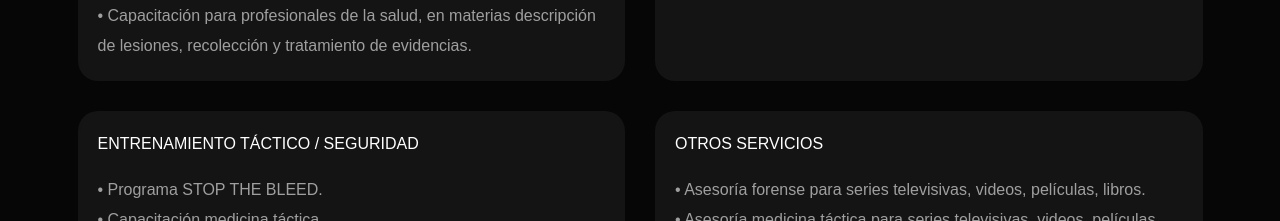
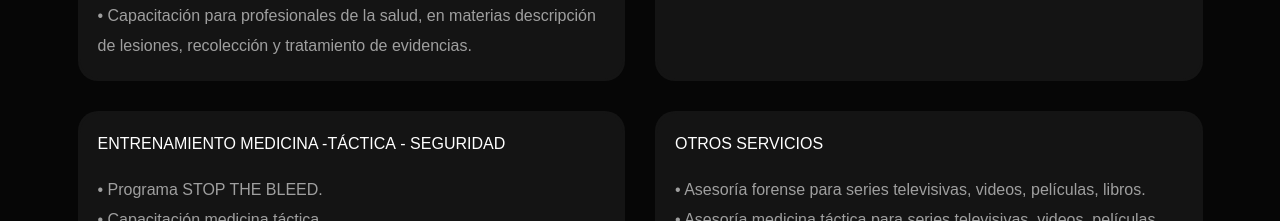
Before and after one commit to donosoproject/donosoproject.github.io, a plain HTML site: page index.html in a window 1280 px wide. Shown: the part 3660-3881 px from the top of the page. Drawn offline with Linux system fonts and the light colour scheme.

Commit message:
Update index.html

```diff
--- a/index.html
+++ b/index.html
@@ -246,7 +246,7 @@
                 </div>
                 <div class="col-lg-6 col-sm-6">
                     <div class="education-experience-card tmponhover tmp-scroll-trigger tmp-fade-in animation-order-2">
-                        <h4 class="edu-sub-title">ENTRENAMIENTO TÁCTICO / SEGURIDAD</h4>
+                        <h4 class="edu-sub-title">ENTRENAMIENTO MEDICINA -TÁCTICA - SEGURIDAD</h4>
                         <p class="edu-para">
                             • Programa STOP THE BLEED.<br/>
                             • Capacitación medicina táctica<br/>
```
